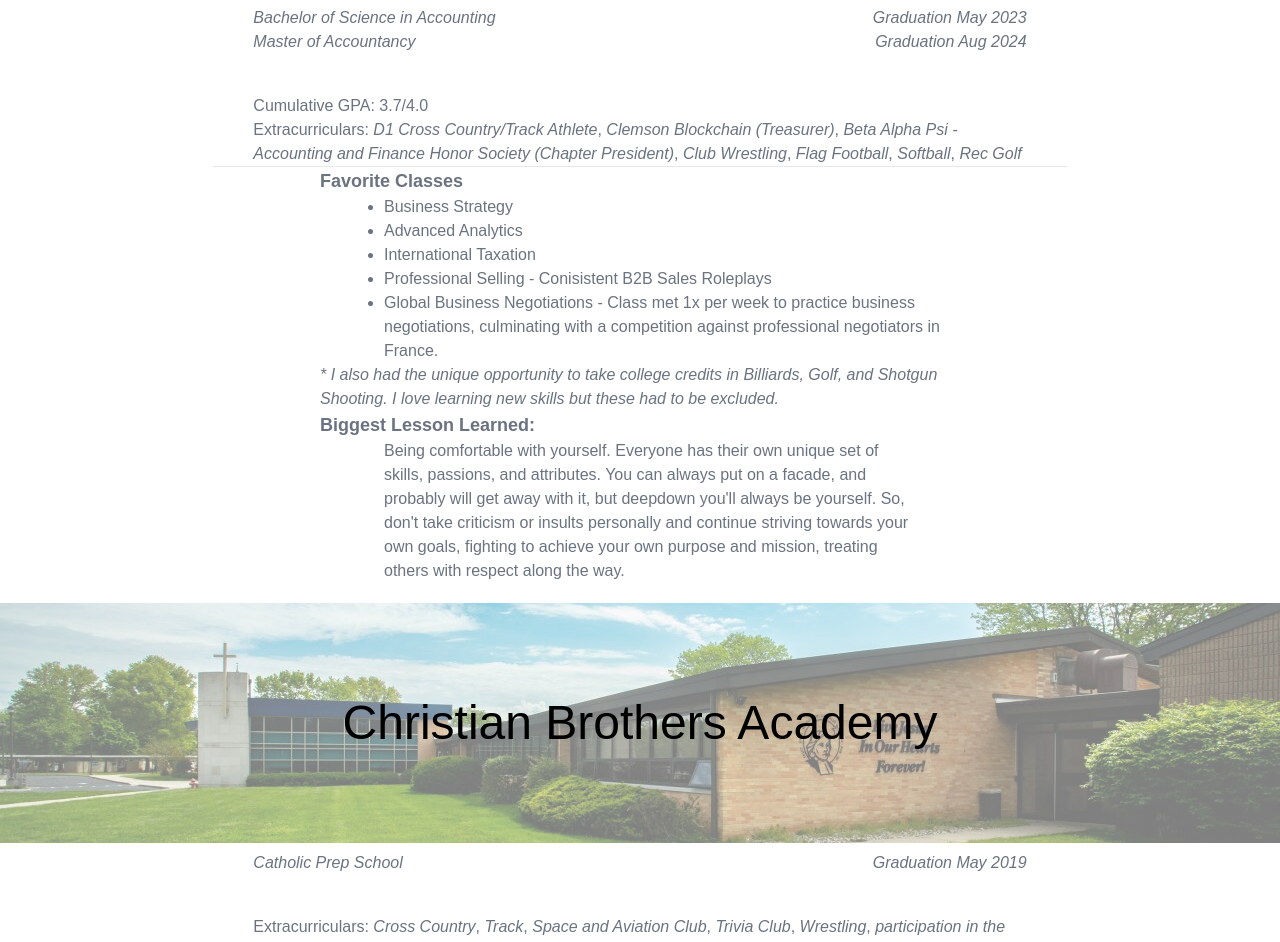
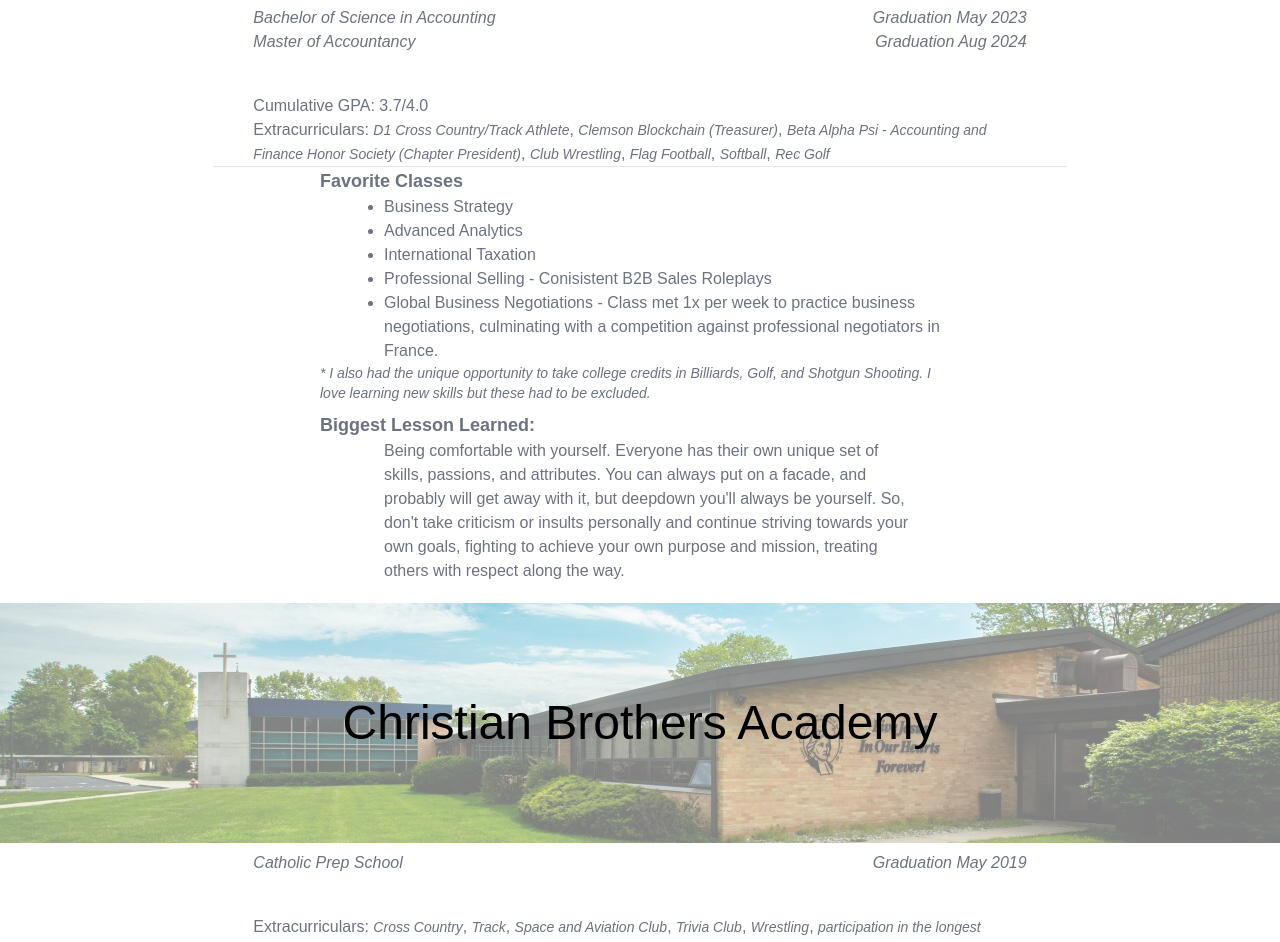
Before and after one commit to dham19/personal_website, a Next.js app: page /mobile-education in a window 1280 px wide. Shown: the part 404-1346 px from the top of the page. Built offline with nearby package versions, Linux system fonts and the light colour scheme; a web font is replaced by a local one.

Commit message:
some formatting stuff

```diff
--- a/src/app/components/Education.tsx
+++ b/src/app/components/Education.tsx
@@ -37,14 +37,14 @@ export default function Education({ data }: propsInterface) {
             {education[0][6].map((e, j) => (
               <span key={j}>
                 {j > 0 && ', '}
-                {<i>{e}</i>}
+                {<i className='text-sm'>{e}</i>}
               </span>
             ))}
           </p>
         </div>
 
         {/* Favorite Classes Div  */}
-        <div className='flex flex-col md:flex-row w-full'>
+        <div className='flex flex-col md:flex-row w-full mb-2'>
           <div className='hidden md:flex md:w-1/4 ' />
           <div className='flex w-full p-2 md:p-0 md:w-1/2 flex-col'>
             <h2 className='text-gray-500'>Favorite Classes</h2>
@@ -53,7 +53,7 @@ export default function Education({ data }: propsInterface) {
                 <li key={k}>{c}</li>
               ))}
             </ul>
-            <i>{education[0][5]}</i>
+            <i className='text-sm'>{education[0][5]}</i>
           </div>
         </div>
 
@@ -92,7 +92,7 @@ export default function Education({ data }: propsInterface) {
               {education[1][6].map((e, l) => (
                 <span key={l}>
                   {l > 0 && ', '}
-                  {<i>{e}</i>}
+                  {<i className='text-sm'>{e}</i>}
                 </span>
               ))}
             </p>
```
